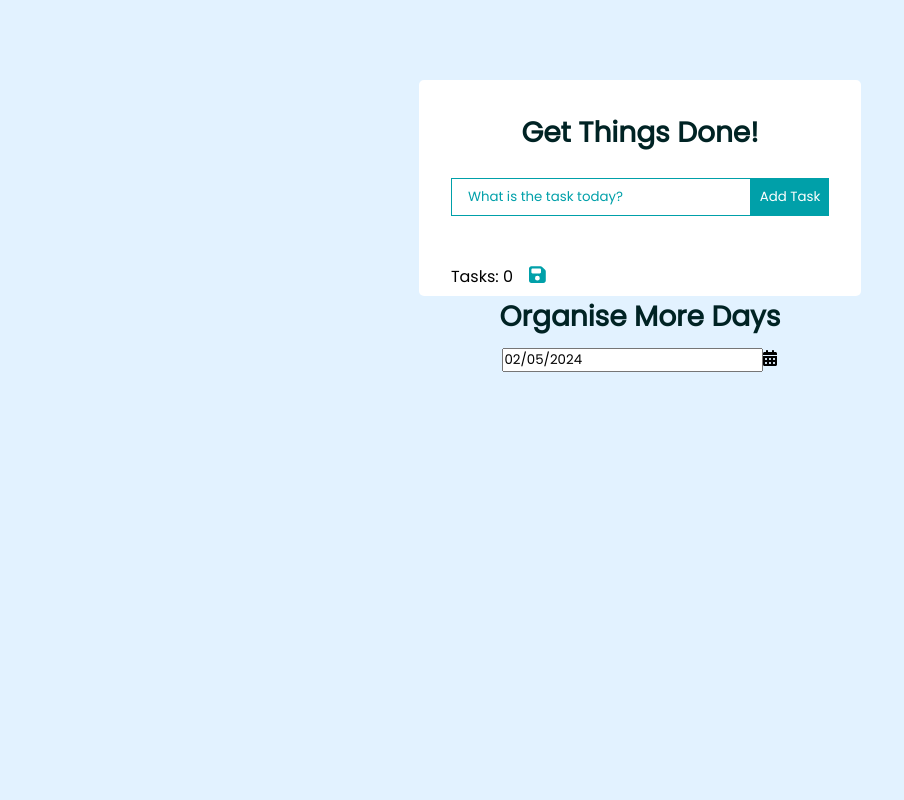
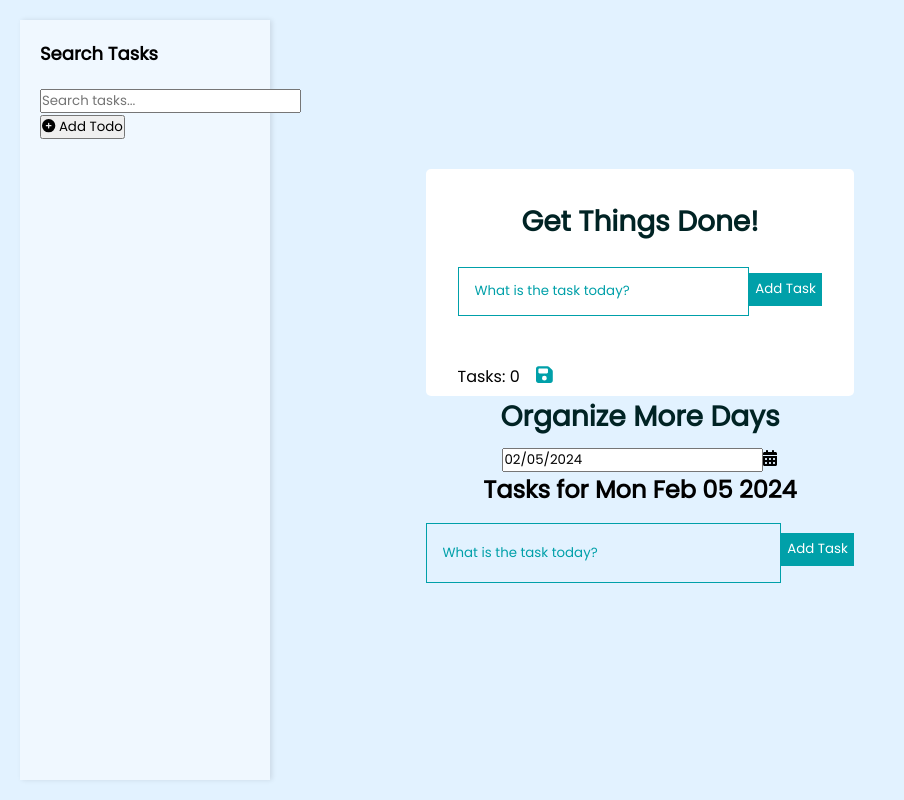
Before and after one commit to MishaliaPillay/todolist-withreact, a React (Create React App) app: page /calendar in a window 1280 px wide. Shown: the whole page, without its empty margins (0-904 px from the left). Built offline with nearby package versions, Linux system fonts and the light colour scheme.

Commit message:
search bar done

```diff
--- a/package.json
+++ b/package.json
@@ -14,6 +14,7 @@
     "react": "^18.2.0",
     "react-datepicker": "^6.1.0",
     "react-dom": "^18.2.0",
+    "react-modal": "^3.16.1",
     "react-scripts": "5.0.1",
     "uuid": "^9.0.1",
     "web-vitals": "^2.1.4"
--- a/src/App.css
+++ b/src/App.css
@@ -12,6 +12,7 @@ body {
   display: flex;
   justify-content: center;
   align-items: center;
+  height: 100vh;
 }
 
 .App {
@@ -27,9 +28,10 @@ h1 {
 
 .TodoWrapper {
   background: white;
-  margin-top: 5rem;
   padding: 2rem;
   border-radius: 5px;
+  max-width: 800px; /* Set a max-width to limit the width */
+  width: 100%; /* Ensure it takes the full width of the container */
 }
 
 .TodoForm {
@@ -40,12 +42,20 @@ h1 {
 .todo-input {
   outline: none;
   background: none;
-  border: 1px solid#00a0a9;
+  border: 1px solid #00a0a9;
   padding: 0.5rem 1rem;
   margin-top: 1rem;
   margin-bottom: 2rem;
-  width: 300px;
+  width: 100%; /* Make input width 100% */
   color: #000;
+}
+.inputContainer {
+  display: flex;
+}
+
+.todo-input {
+  flex: 1;
+  /* Add any other styling you need */
 }
 
 .todo-input::placeholder {
@@ -57,12 +67,16 @@ h1 {
   background: #00a0a9;
   color: #fff;
   border: none;
-  padding: 0.55rem;
+  margin-top: 6%;
+  margin-bottom: 11.5%;
   cursor: pointer;
+  padding: 0.5em;
 }
+
 .taskCount {
   float: left;
 }
+
 .Todo {
   display: flex;
   justify-content: space-between;
@@ -77,16 +91,19 @@ h1 {
 .fa-trash {
   margin-left: 0.75rem;
 }
+
 .faSave {
   margin-left: 0.75rem;
   color: #00a0a9;
   font-size: larger;
 }
+
 .faCalendarDays {
   margin-left: 0.75rem;
   color: #00a0a9;
   font-size: larger;
 }
+
 .incompleted {
   color: #fff;
   cursor: pointer;
@@ -102,3 +119,64 @@ h1 {
 .delete-icon {
   cursor: pointer;
 }
+
+.aside {
+  height: 100%;
+
+  padding: 20px;
+
+  position: fixed; /* Fixed position to stay on the left */
+  left: 0; /* Align to the left */
+  top: 0; /* Align to the top */
+  bottom: 0; /* Align to the bottom */
+  display: flex;
+  flex-direction: column;
+  justify-content: center;
+}
+
+.aside h2 {
+  font-size: 18px;
+  margin-bottom: 20px;
+}
+
+.side-panel {
+  width: 250px;
+  height: 100vh;
+  background-color: aliceblue;
+  padding: 20px;
+  box-shadow: 2px 0px 5px rgba(0, 0, 0, 0.1);
+  display: flex;
+  flex-direction: column;
+}
+
+.side-panel h2 {
+  font-size: 18px;
+  margin-bottom: 20px;
+}
+
+.search-form {
+  margin-bottom: 20px;
+}
+
+.search-input {
+  width: calc(100% - 90px); /* Adjust width to leave space for the button */
+  padding: 10px;
+  border: 1px solid #ccc;
+  border-radius: 5px;
+  margin-right: 10px;
+}
+
+.search-btn {
+  padding: 10px;
+  background-color: #007bff;
+  color: #fff;
+  border: none;
+  border-radius: 5px;
+  cursor: pointer;
+}
+
+.search-btn:hover {
+  background-color: #0056b3;
+}
+
+/* Optional: Add more styles as needed */
--- a/src/App.js
+++ b/src/App.js
@@ -1,14 +1,35 @@
 import "./App.css";
 import Calendar from "./components/Calendar";
+import SidePanel from "./components/SidePanel";
 import TodoWrapper from "./components/TodoWrapper";
+import React, { useState } from "react";
 
 function App() {
+  // Define state variables separately
+  const [searchQuery, setSearchQuery] = useState("");
+  const [todoList, setTodoList] = useState([]);
+
+  // Define addTodo function to update todoList state
+  const addTodo = (newTodo) => {
+    setTodoList([...todoList, newTodo]);
+  };
+
   return (
-    <div className="App">
-      <section>
-        <TodoWrapper />
-      </section>
-      <section><Calendar/></section>
+    <div>
+      <aside className="aside">
+        <SidePanel
+          searchQuery={searchQuery}
+          setSearchQuery={setSearchQuery}
+          addTodo={addTodo} // Pass addTodo function to SidePanel
+        />
+      </aside>
+      <div className="App">
+        <TodoWrapper searchQuery={searchQuery} todoList={todoList} />{" "}
+        {/* Pass todoList to TodoWrapper */}
+        <section>
+          <Calendar />
+        </section>
+      </div>
     </div>
   );
 }
--- /dev/null
+++ b/src/components/AddTodo.js
@@ -0,0 +1,75 @@
+import React, { useState } from "react";
+import { FontAwesomeIcon } from "@fortawesome/react-fontawesome";
+import { faPlusCircle } from "@fortawesome/free-solid-svg-icons";
+
+const AddTodoButton = ({ addTodo }) => {
+  const [showAddTodoModal, setShowAddTodoModal] = useState(false);
+  const [todo, setTodo] = useState("");
+  const [date, setDate] = useState(new Date());
+
+  const handleAddTodo = () => {
+    setShowAddTodoModal(true);
+    if (todo.trim() !== "") {
+      // Create a new todo object
+      const newTodo = {
+        id: new Date().getTime(),
+        task: todo,
+        completed: false,
+      };
+      console.log("New Todo:", newTodo); // Log the new todo
+      // Call the addTodo function from props to add the new todo
+      addTodo(newTodo);
+      // Clear the input field
+      setTodo("");
+    }
+  };
+
+  const handleCloseModal = () => {
+    setShowAddTodoModal(false);
+  };
+
+  const handleSubmit = (e) => {
+    e.preventDefault();
+    // Add the to-do item with the selected date
+    addTodo(todo);
+    // Clear form fields
+    setTodo("");
+    setDate(new Date());
+    // Close the modal
+    setShowAddTodoModal(false);
+  };
+
+  return (
+    <div>
+      <button className="add-todo-btn" onClick={handleAddTodo}>
+        <FontAwesomeIcon icon={faPlusCircle} /> Add Todo
+      </button>
+
+      {/* Modal or Form for adding a to-do item */}
+      {showAddTodoModal && (
+        <div className="add-todo-modal">
+          <h3>Add Todo</h3>
+          <form onSubmit={handleSubmit}>
+            <input
+              type="text"
+              placeholder="Enter task"
+              value={todo}
+              onChange={(e) => setTodo(e.target.value)}
+              required
+            />
+            <input
+              type="date"
+              value={date.toISOString().split("T")[0]} // Set date value as string
+              onChange={(e) => setDate(new Date(e.target.value))}
+              required
+            />
+            <button type="submit">Add</button>
+            <button onClick={handleCloseModal}>Cancel</button>
+          </form>
+        </div>
+      )}
+    </div>
+  );
+};
+
+export default AddTodoButton;
--- a/src/components/Calendar.js
+++ b/src/components/Calendar.js
@@ -3,16 +3,43 @@ import DatePicker from "react-datepicker";
 import "react-datepicker/dist/react-datepicker.css";
 import { FontAwesomeIcon } from "@fortawesome/react-fontawesome";
 import { faCalendarDays } from "@fortawesome/free-solid-svg-icons";
+import TodoForm from "./TodoForm"; // Import TodoForm here
+
 const Calendar = () => {
   const [selectedDate, setSelectedDate] = useState(new Date());
+  const [tasks, setTasks] = useState({});
+
+  const handleDateChange = (date) => {
+    setSelectedDate(date);
+  };
+
+  const addTask = (task) => {
+    const dateKey = selectedDate.toISOString().split("T")[0];
+    const updatedTasks = { ...tasks };
+    if (!updatedTasks[dateKey]) {
+      updatedTasks[dateKey] = [];
+    }
+    updatedTasks[dateKey].push(task);
+    setTasks(updatedTasks);
+  };
+
+  const deleteTask = (dateKey, index) => {
+    const updatedTasks = { ...tasks };
+    updatedTasks[dateKey].splice(index, 1);
+    setTasks(updatedTasks);
+  };
+
   return (
     <div>
-      <h1>Organise More Days</h1>{" "}
-      <DatePicker
-        selected={selectedDate}
-        onChange={(date) => setSelectedDate(date)}
-      />
+      <h1>Organize More Days</h1>
+      <DatePicker selected={selectedDate} onChange={handleDateChange} />
+
       <FontAwesomeIcon icon={faCalendarDays} />
+      <div>
+        <h2>Tasks for {selectedDate.toDateString()}</h2>
+
+        <TodoForm addTodo={addTask} />
+      </div>
     </div>
   );
 };
--- /dev/null
+++ b/src/components/SearchBar.js
@@ -0,0 +1,17 @@
+import React from "react";
+
+const SearchBar = ({ searchQuery, setSearchQuery }) => {
+  return (
+    <div>
+      {/* Search Bar */}
+      <input
+        type="text"
+        placeholder="Search tasks..."
+        value={searchQuery}
+        onChange={(e) => setSearchQuery(e.target.value)}
+      />
+    </div>
+  );
+};
+
+export default SearchBar;
--- /dev/null
+++ b/src/components/SidePanel.js
@@ -0,0 +1,14 @@
+import React from "react";
+import SearchBar from "./SearchBar";
+import AddTodoButton from "./AddTodo";
+const SidePanel = ({ searchQuery, setSearchQuery, addTodo }) => {
+  return (
+    <div className="side-panel">
+      <h2>Search Tasks</h2>
+      <SearchBar searchQuery={searchQuery} setSearchQuery={setSearchQuery} />
+      <AddTodoButton addTodo={addTodo} />
+    </div>
+  );
+};
+
+export default SidePanel;
--- a/src/components/TodoForm.js
+++ b/src/components/TodoForm.js
@@ -24,6 +24,7 @@ const TodoForm = ({ addTodo }) => {
 
   return (
     <form className="TodoForm" onSubmit={handleSubmit}>
+      <div className="inputContainer">
         <input
           type="text"
           className={`todo-input ${isEmpty ? "empty" : ""}`}
@@ -34,6 +35,7 @@ const TodoForm = ({ addTodo }) => {
         <button type="submit" className="todo-btn">
           Add Task
         </button>
+      </div>
     </form>
   );
 };
--- a/src/components/TodoWrapper.js
+++ b/src/components/TodoWrapper.js
@@ -7,12 +7,9 @@ import { FontAwesomeIcon } from "@fortawesome/react-fontawesome";
 import { faSave } from "@fortawesome/free-solid-svg-icons";
 import { getLocalStorageData, updateLocalStorageData } from "./LocalStorage";
 
-export const TodoWrapper = () => {
+export const TodoWrapper = ({ searchQuery }) => {
   const [todos, setTodos] = useState([]);
   const [userData, setUserData] = useState({ entries: [] });
-
-  const allEntries = userData.entries;
-  console.log("all entries", allEntries);
 
   useEffect(() => {
     const storedData = getLocalStorageData();
@@ -98,14 +95,19 @@ export const TodoWrapper = () => {
   const anyCompletedTodos = todos.some((todo) => todo.completed);
   const todoCount = todos.length;
 
+  // Filter todos based on the search query
+  const filteredTodos = todos.filter((todo) =>
+    todo.task.toLowerCase().includes(searchQuery.toLowerCase())
+  );
+
   return (
     <div className="TodoWrapper">
       <h1>Get Things Done!</h1>
       <TodoForm addTodo={addTodo} />
 
-      {todos.map((todo, index) =>
+      {filteredTodos.map((todo, index) =>
         todo.isEditing ? (
-          <EditTodoForm editTodo={editTask} task={todo} />
+          <EditTodoForm editTodo={editTask} task={todo} key={index} />
         ) : (
           <Todo
             task={todo}
```
Also changed, not shown: 1 other file (tests, documents, lock files or other folders). Lines whose indentation alone changed are shown as unchanged.
